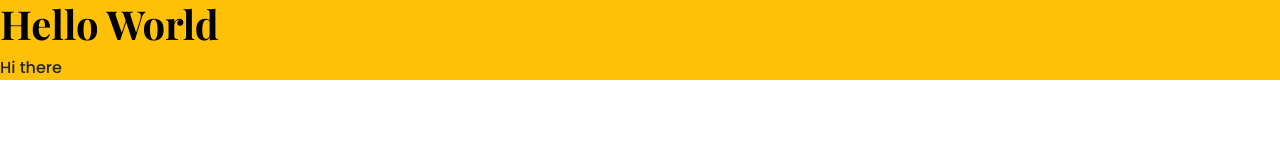
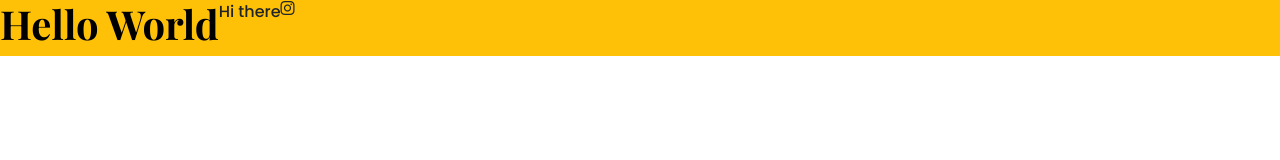
Before and after one commit to stehu-ai/stl-portfolio-project, a plain HTML site: page index.html in a window 1280 px wide. Drawn offline with nearby package versions, Linux system fonts and the light colour scheme; a web font is replaced by a local one.

Commit message:
Added Font awesome

```diff
--- a/index.html
+++ b/index.html
@@ -9,6 +9,7 @@
     <script src="https://cdn.jsdelivr.net/npm/bootstrap@5.3.3/dist/js/bootstrap.bundle.min.js"
         integrity="sha384-YvpcrYf0tY3lHB60NNkmXc5s9fDVZLESaAA55NDzOxhy9GkcIdslK1eN7N6jIeHz"
         crossorigin="anonymous"></script>
+    <script src="https://kit.fontawesome.com/9299c01852.js" crossorigin="anonymous"></script>
     <link rel="preconnect" href="https://fonts.googleapis.com">
     <link rel="preconnect" href="https://fonts.gstatic.com" crossorigin>
     <link href="https://fonts.googleapis.com/css2?family=Poppins:wght@500;700&display=swap" rel="stylesheet">
@@ -21,9 +22,10 @@
 </head>
 
 <body>
-    <div class="bg-warning">
+    <div class="d-flex bg-warning">
         <h1>Hello World</h1>
         <p>Hi there</p>
+        <i class="fa-brands fa-instagram"></i>
     </div>
 </body>
 
```
